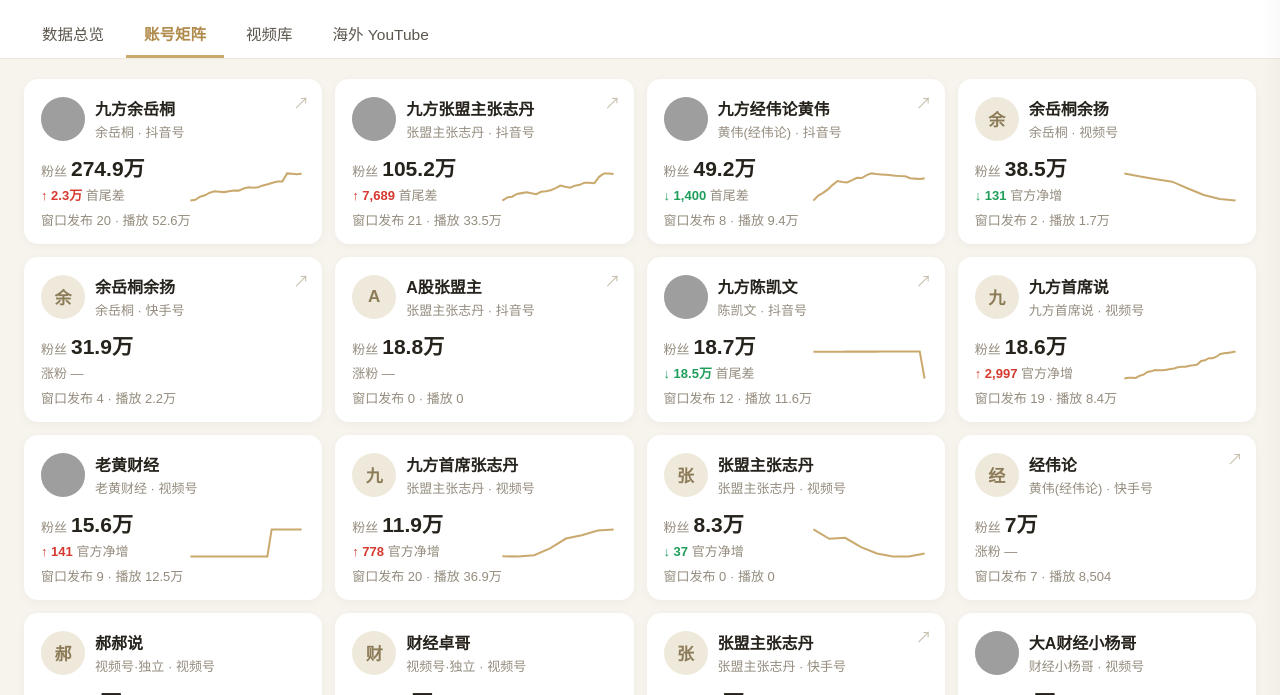
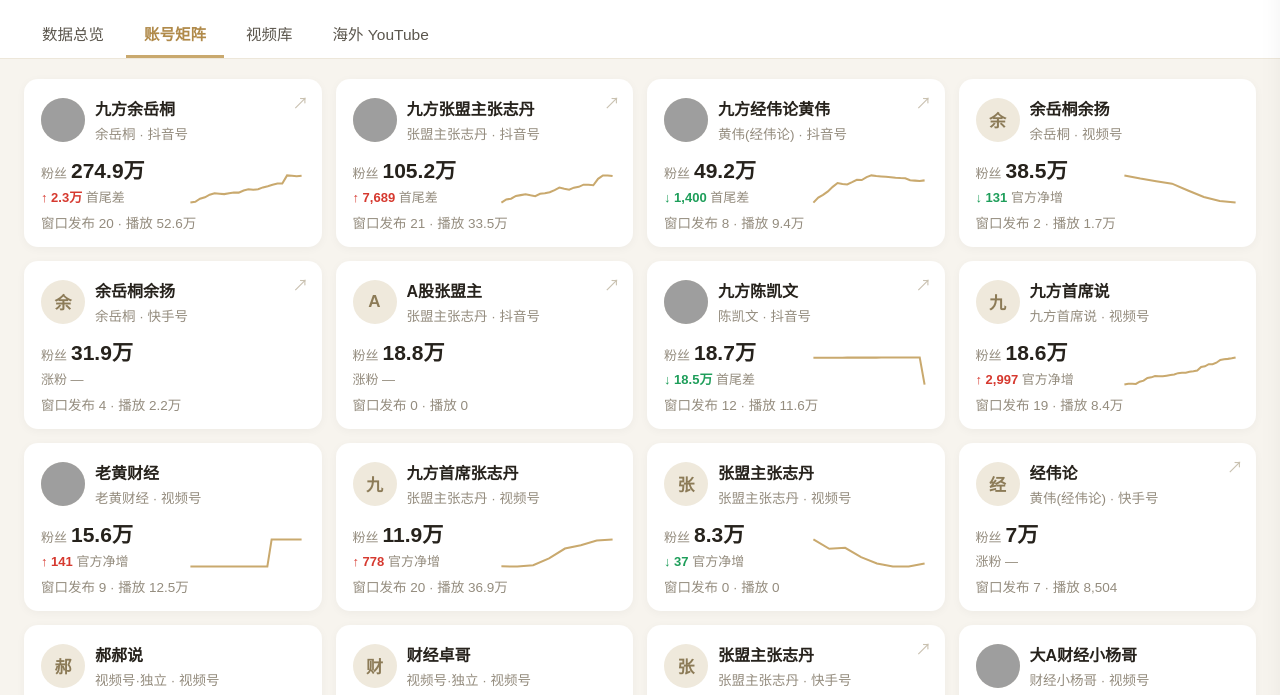
Before and after one commit to umamor/finance-monitor, a plain HTML site: page douyin/index.html in a window 1280 px wide. Both pictures are taken after a click on the element "账号矩阵". Shown: the part 68-763 px from the top of the page. Drawn offline with Linux system fonts and the light colour scheme; grey boxes are pictures that could not be loaded.

Commit message:
站点更新 2026-11-27 18:26

```diff
--- a/douyin/index.html
+++ b/douyin/index.html
@@ -41,7 +41,7 @@ tr:hover td{background:#FBF8F2;}
 .tot td{background:#FBF7EF;font-weight:700}
 .mut{color:var(--mut)}
 /* ---- 账号卡片（头像·可点击·增长） ---- */
-.acards{display:grid;grid-template-columns:repeat(auto-fill,minmax(252px,1fr));gap:13px;margin-bottom:16px;}
+.acards{display:grid;grid-template-columns:repeat(auto-fill,minmax(252px,1fr));gap:14px;margin-bottom:16px;}
 .acard{background:#fff;border-radius:14px;padding:16px 16px 14px;box-shadow:0 2px 10px rgba(0,0,0,.04);cursor:pointer;position:relative;transition:.15s;border:1px solid transparent;min-width:0;}
 .acard:hover{border-color:var(--gold);transform:translateY(-1px);}
 .acard .top{display:flex;gap:10px;align-items:center;min-width:0;}
@@ -51,7 +51,7 @@ tr:hover td{background:#FBF8F2;}
 .ava.s32{width:32px;height:32px;font-size:13px;}
 .ava.s28{width:28px;height:28px;font-size:12px;}
 .acard .nm{font-weight:800;font-size:16px;overflow:hidden;white-space:nowrap;text-overflow:ellipsis;}
-.acard .sub{color:var(--mut);font-size:13px;margin-top:2px;overflow:hidden;white-space:nowrap;text-overflow:ellipsis;}
+.acard .sub{color:var(--mut);font-size:13.5px;margin-top:3px;overflow:hidden;white-space:nowrap;text-overflow:ellipsis;}
 .acard .nums{display:flex;justify-content:space-between;align-items:flex-end;margin-top:11px;gap:8px;min-width:0;}
 .acard .fans{min-width:0;}
 .acard .fans b{font-size:21px;white-space:nowrap;}
```
